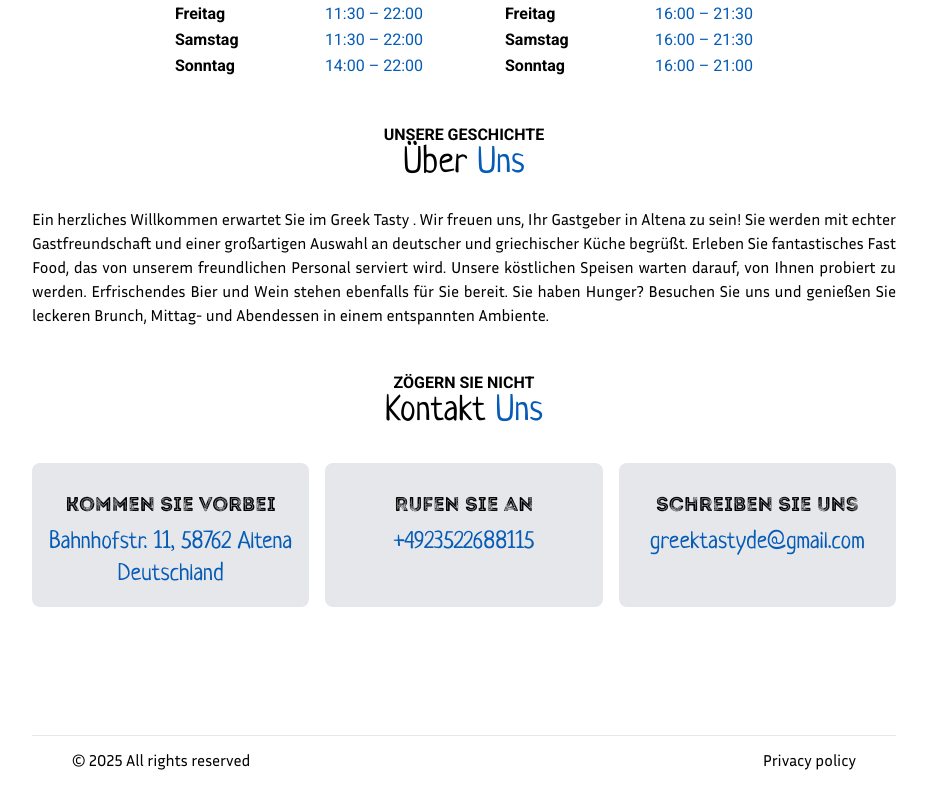
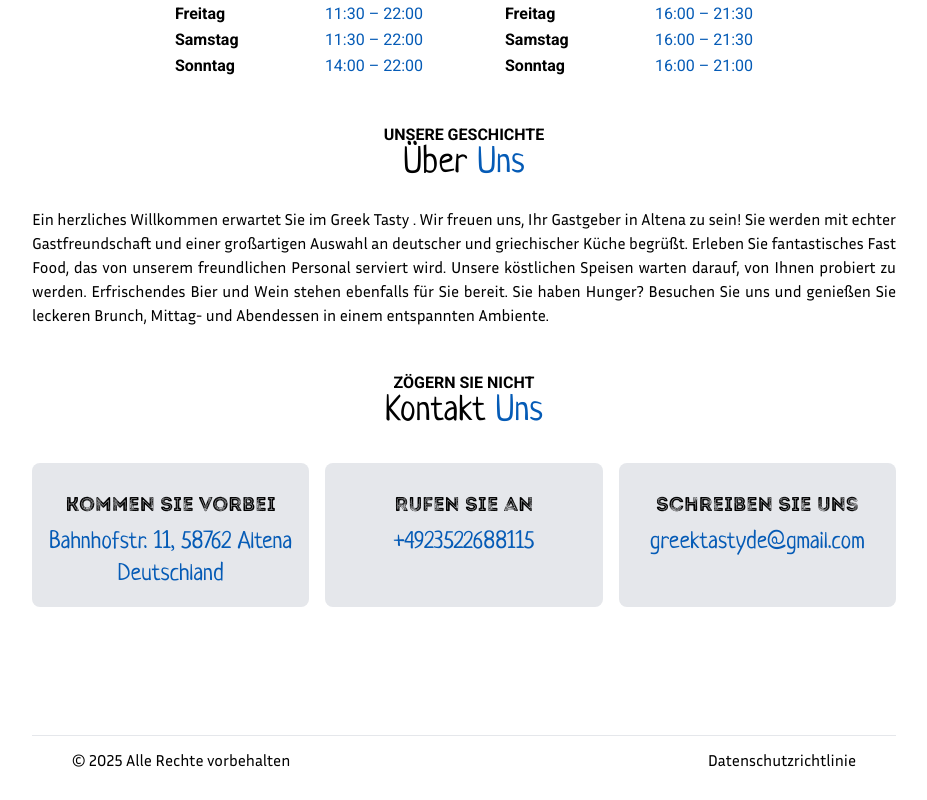
Before and after one commit to greektastyde/greek-tasty, a Next.js app: page / in a window 1280 px wide. Shown: the part 1658-2458 px from the top of the page, without its empty margins (176-1103 px from the left). Built offline with nearby package versions, Linux system fonts and the light colour scheme; no server answers.

Commit message:
Update Footer

```diff
--- a/src/components/layout/Footer.js
+++ b/src/components/layout/Footer.js
@@ -4,9 +4,9 @@ export default function Footer() {
         <footer>
             <div className=" p-2 border-t  mt-32">
                 <div className=" mx-auto flex flex-col text-center py-1 px-4 md:flex-row  md:justify-between md:px-8 inria">
-                    &copy; 2025 All rights reserved
+                    &copy; 2025 Alle Rechte vorbehalten
                     <div className=" text-center gap-5 inria ">
-                        <a href="/policy">Privacy policy</a>
+                        <a href="/policy">Datenschutzrichtlinie</a>
                     </div>
                 </div>
             </div>
```
